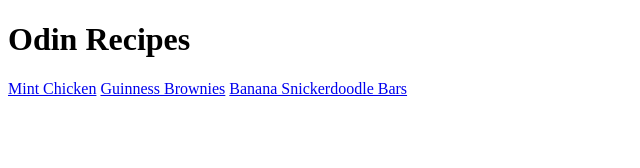
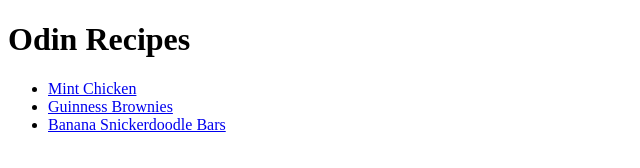
Before and after one commit to kyle2burt/odin_recipes, a plain HTML site: page index.html in a window 1280 px wide. Shown: the whole page, without its empty margins (0-640 px from the left). Drawn offline with Linux system fonts and the light colour scheme.

Commit message:
Change recipe links to unordered list
All of the recipe links would appear on one line, and this could become
confusing and disorganized.

To solve, place all of the links into an unordered list

```diff
--- a/index.html
+++ b/index.html
@@ -6,8 +6,10 @@
     </head>
     <body>
         <h1>Odin Recipes</h1>
-        <a href="recipes/mintChicken.html">Mint Chicken</a>
-        <a href="recipes/guinnessBrownies.html">Guinness Brownies</a>
-        <a href="recipes/bananaSnickerdoodleBars.html">Banana Snickerdoodle Bars</a>
+        <ul>
+            <li><a href="recipes/mintChicken.html">Mint Chicken</a></li>
+            <li><a href="recipes/guinnessBrownies.html">Guinness Brownies</a></li>
+            <li><a href="recipes/bananaSnickerdoodleBars.html">Banana Snickerdoodle Bars</a></li>
+        </ul>
     </body>
 </html>
```
